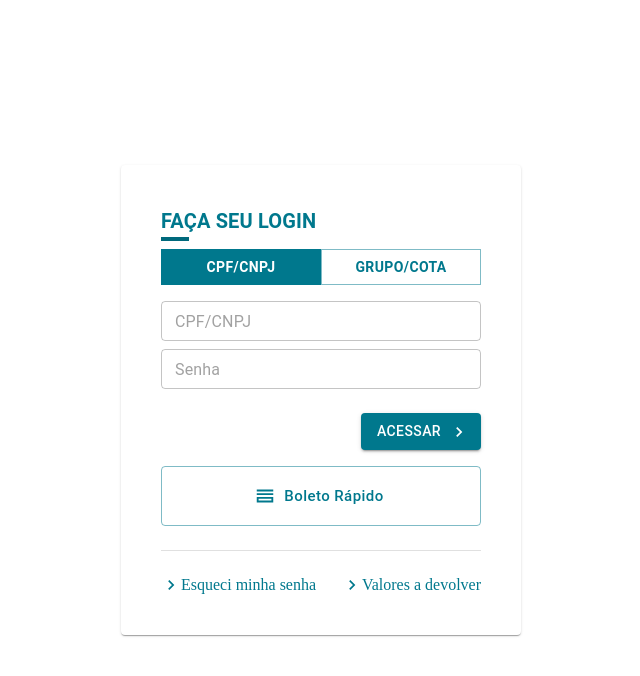
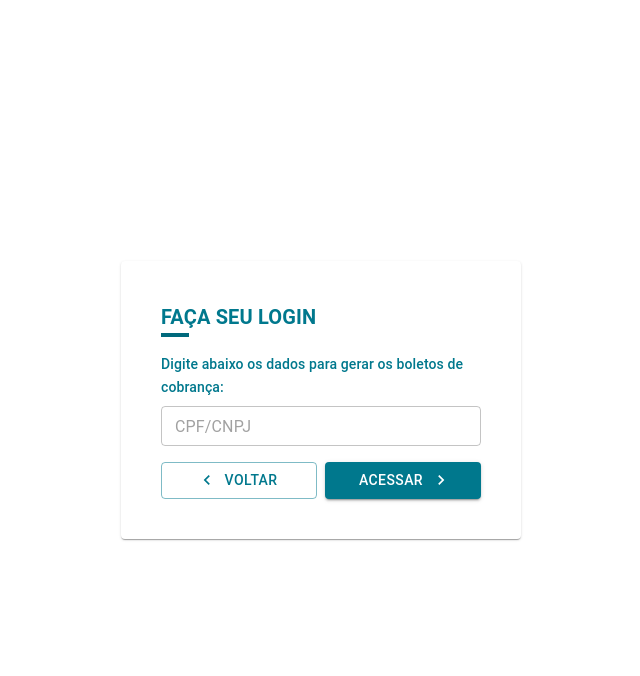
Before and after one commit to joaovictormendessilva/material-ui-project, a React (Vite) app: page / in a window 1280 px wide. Both pictures are taken after a click on the button "Boleto Rápido". Shown: the top 676 px of the page, without its empty margins (319-959 px from the left). Built offline with nearby package versions, Linux system fonts and the light colour scheme.

Commit message:
feat: Adicionado componente boleto rápido

```diff
--- a/index.html
+++ b/index.html
@@ -1,5 +1,5 @@
 <!DOCTYPE html>
-<html lang="en">
+<html lang="pt-br">
 
 <head>
   <meta charset="UTF-8" />
--- a/src/pages/Login/Login.tsx
+++ b/src/pages/Login/Login.tsx
@@ -4,15 +4,17 @@ import HorizontalSplitOutlinedIcon from '@mui/icons-material/HorizontalSplitOutl
 import ChevronRightOutlinedIcon from '@mui/icons-material/ChevronRightOutlined';
 
 import { useState } from "react";
-import { LoginModeOne, LoginModeTwo } from "../../shared/components";
+import { BoletoRapido, LoginModeOne, LoginModeTwo } from "../../shared/components";
+
+type Mode = 'Mode1' | 'Mode2' | 'Mode3'
 
 export function Login() {
   const theme = useTheme();
   const smDown = useMediaQuery(theme.breakpoints.down('sm'))
 
-  const [loginMode, setLoginMode] = useState<'Mode1' | 'Mode2'>('Mode1')
+  const [loginMode, setLoginMode] = useState<Mode>('Mode1')
 
-  const toggleLoginMode = (mode: 'Mode1' | 'Mode2') => {
+  const toggleLoginMode = (mode: Mode) => {
     mode === 'Mode1' ? setLoginMode('Mode1') : setLoginMode('Mode2')
   }
 
@@ -21,12 +23,13 @@ export function Login() {
       <Card sx={{ width: theme.spacing(50) }} elevation={smDown ? 0 : 1}>
         <Box padding={5}>
           <Box>
-            <Typography variant="h6" fontWeight="bold">
+            <Typography variant="h6" component="h1" fontWeight="bold">
               FAÇA SEU LOGIN
             </Typography>
             <Divider sx={{ width: theme.spacing(3), borderWidth: "2px" }} color={theme.palette.primary.main} />
           </Box>
 
+          {(loginMode !== 'Mode3' && (
             <Box display="flex" marginTop={1}>
               <Button
                 fullWidth
@@ -45,8 +48,9 @@ export function Login() {
                 Grupo/Cota
               </Button>
             </Box>
+          ))}
 
-          <Box marginTop={2} display="flex" flexDirection="column" gap={1}>
+          <Box marginTop={2} display="flex" flexDirection="column" gap={1} component="form">
             {(loginMode === 'Mode1' && (
               <LoginModeOne />
             ))}
@@ -54,10 +58,23 @@ export function Login() {
             {(loginMode === 'Mode2' && (
               <LoginModeTwo />
             ))}
+
+            {(loginMode === 'Mode3' && (
+              <BoletoRapido backToLogin={() => setLoginMode('Mode1')} />
+            ))}
           </Box>
 
+          {(loginMode !== 'Mode3' && (
+            <>
               <Box marginTop={2}>
-            <Button fullWidth variant="outlined" size="large" sx={{ padding: 2, textTransform: "capitalize" }} startIcon={<HorizontalSplitOutlinedIcon />}>
+                <Button
+                  fullWidth
+                  variant="outlined"
+                  size="large"
+                  sx={{ padding: 2, textTransform: "capitalize" }}
+                  startIcon={<HorizontalSplitOutlinedIcon />}
+                  onClick={() => setLoginMode('Mode3')}
+                >
                   Boleto Rápido
                 </Button>
               </Box>
@@ -74,6 +91,9 @@ export function Login() {
                   Valores a devolver
                 </Link>
               </Box>
+            </>
+          ))}
+
         </Box>
       </Card>
     </Box>
--- /dev/null
+++ b/src/shared/components/BoletoRapido/BoletoRapido.tsx
@@ -0,0 +1,38 @@
+import { Typography, Box, TextField, Button } from '@mui/material'
+import ChevronRightOutlinedIcon from '@mui/icons-material/ChevronRightOutlined';
+import KeyboardArrowLeftOutlinedIcon from '@mui/icons-material/KeyboardArrowLeftOutlined';
+
+interface IBoletoRapidoProps {
+  backToLogin: () => void
+}
+
+export function BoletoRapido({ backToLogin }: IBoletoRapidoProps) {
+  return (
+    <>
+      <Typography variant='h6' fontSize={14} component="label">
+        Digite abaixo os dados para gerar os boletos de cobrança:
+      </Typography>
+
+      <Box>
+        <TextField size='small' fullWidth placeholder='CPF/CNPJ'></TextField>
+      </Box>
+
+      <Box display="flex" justifyContent="space-between" marginTop={1} gap={1}>
+        <Button
+          fullWidth
+          variant='outlined'
+          onClick={backToLogin}
+          startIcon={<KeyboardArrowLeftOutlinedIcon />}>
+          VOLTAR
+        </Button>
+
+        <Button
+          fullWidth
+          variant='contained'
+          endIcon={<ChevronRightOutlinedIcon />}>
+          ACESSAR
+        </Button>
+      </Box>
+    </>
+  )
+}
--- a/src/shared/components/index.ts
+++ b/src/shared/components/index.ts
@@ -1,2 +1,3 @@
-export * from './LoginModeOne/LoginModeOne'
-export * from './LoginModeTwo/LoginModeTwo'
+export * from './LoginModeOne/LoginModeOne';
+export * from './LoginModeTwo/LoginModeTwo';
+export * from './BoletoRapido/BoletoRapido';
```
Lines whose indentation alone changed are shown as unchanged.
